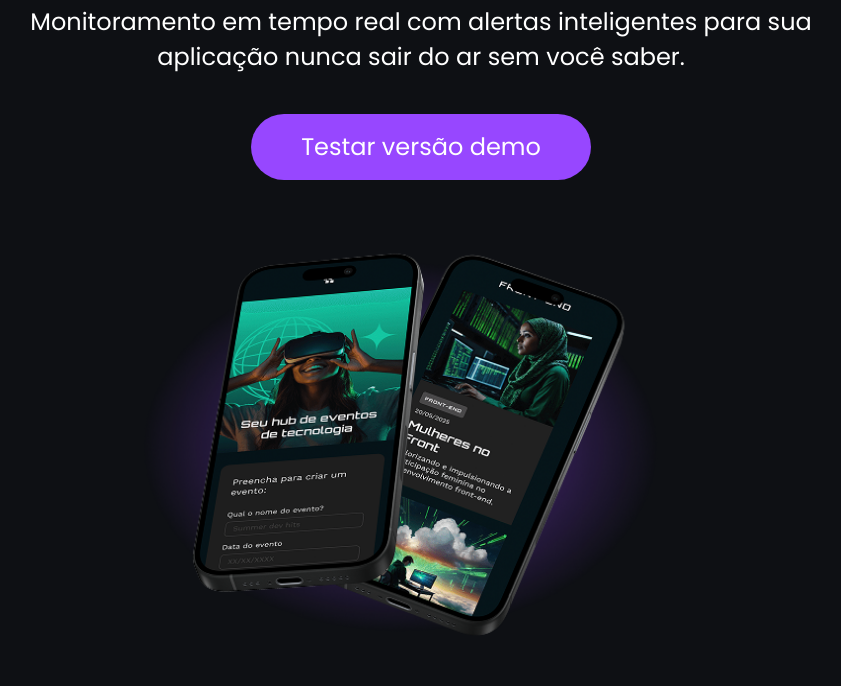
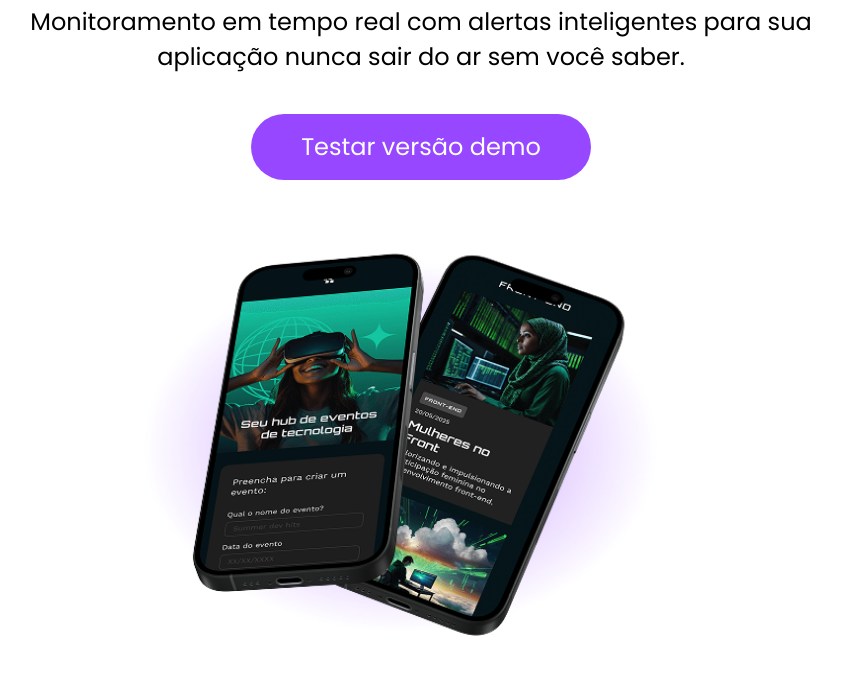
Before and after one commit to edushima/tecboard, a plain HTML site: page index.html in a window 1280 px wide. Shown: the part 349-1035 px from the top of the page, without its empty margins (219-1060 px from the left). Drawn offline with Linux system fonts and the light colour scheme.

Commit message:
Altera cor do fundo e cor do texto

```diff
--- a/css/style.css
+++ b/css/style.css
@@ -22,8 +22,8 @@
 }
 
 body {
-    background: #0E1014;
-    color: #fff;
+    background: #fff;
+    color: #000;
     font-family: "Poppins", sans-serif;
 }
 
```
